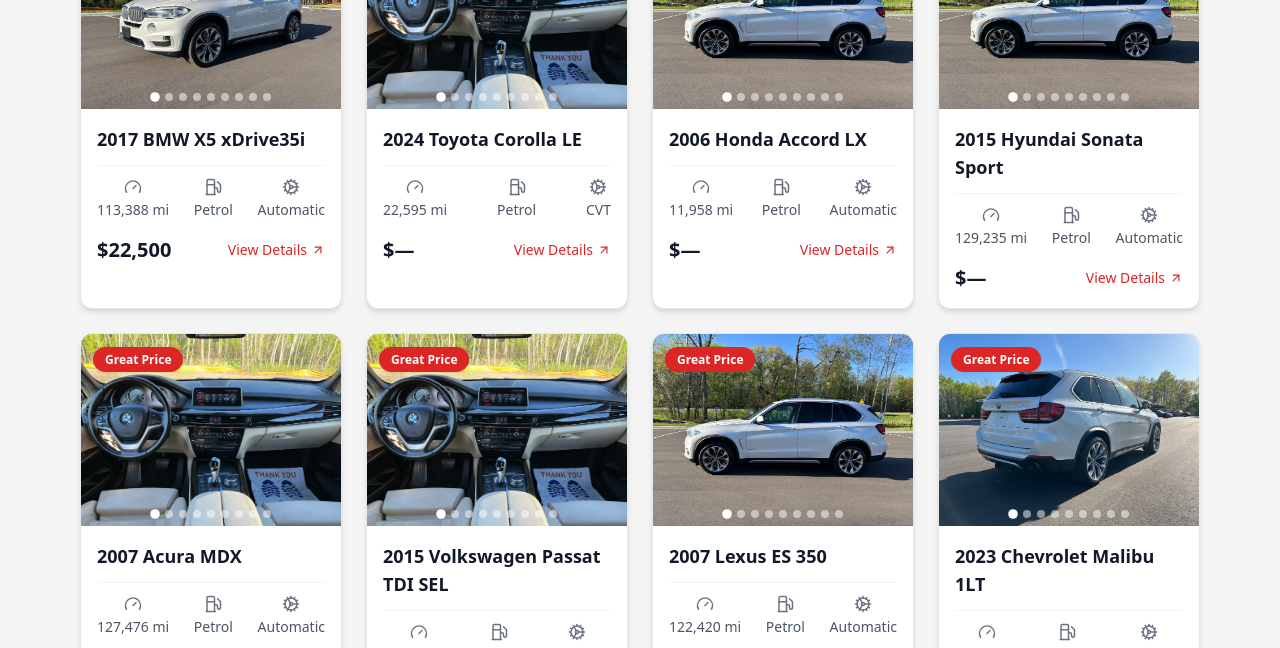
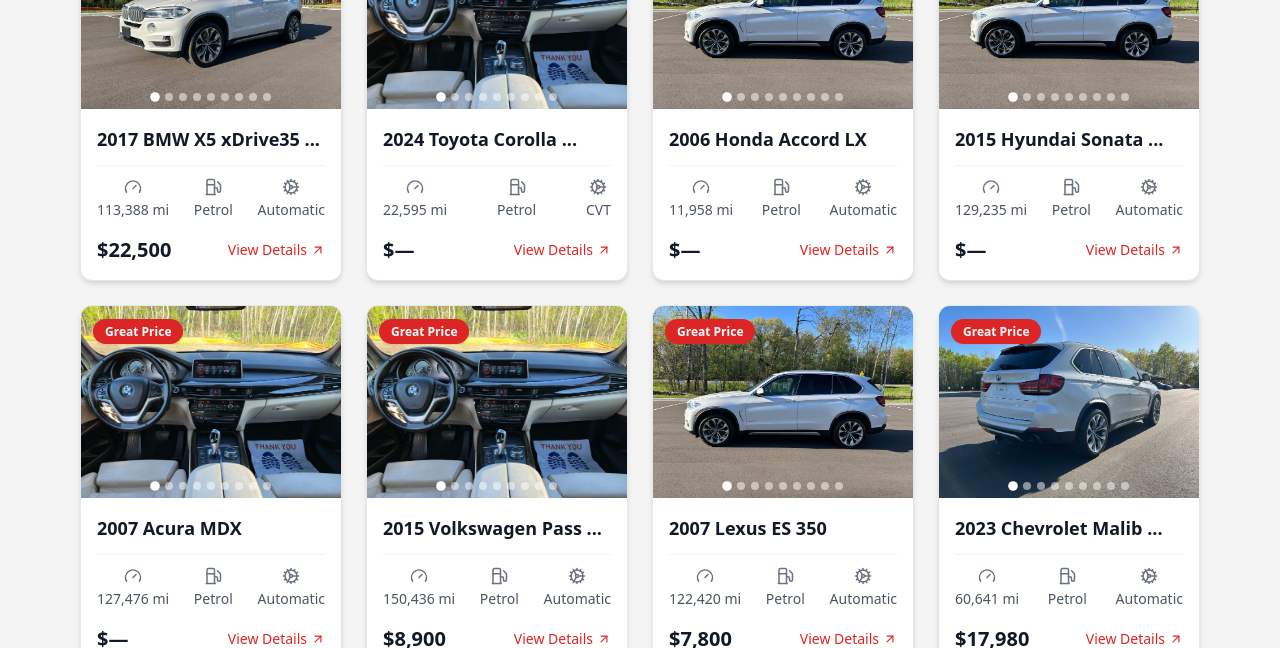
Before and after one commit to WebsociallyLLC/CarMela, a Next.js app: page / in a window 1280 px wide. Shown: the part 1040-1688 px from the top of the page. Built offline with nearby package versions, Linux system fonts and the light colour scheme.

Commit message:
... will appear after the large name

```diff
--- a/src/components/CarCard2/carCard.tsx
+++ b/src/components/CarCard2/carCard.tsx
@@ -144,7 +144,8 @@
           animate={{ y: 0, opacity: 1 }}
           transition={{ delay: 0.1, duration: 0.3 }}
         >
-          {name}
+          {/* {name} */}
+          {name.length > 20 ? `${name.slice(0, 20)} ...` : name}
         </motion.h3>
 
         <motion.div
```
